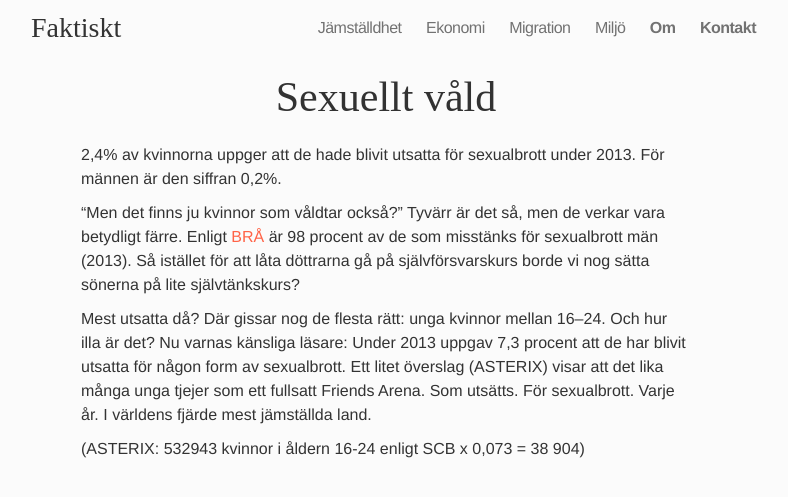
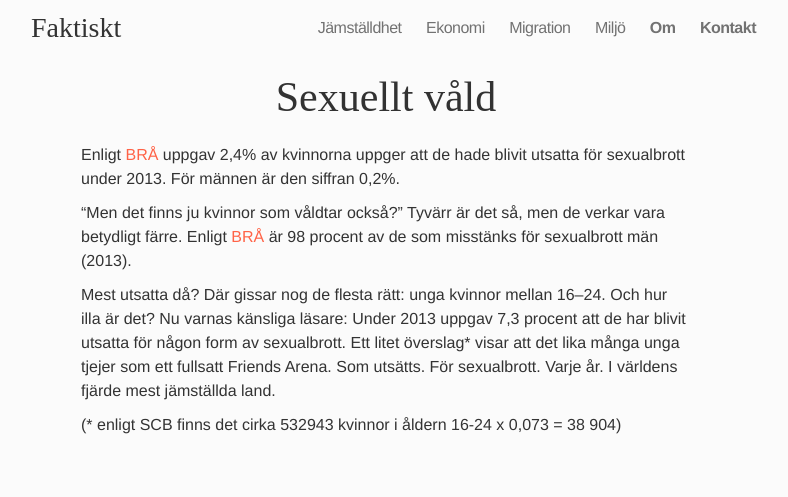
Before and after one commit to frigolitvarulv/faktiskt.github.io, a Jekyll site: the page built from jamstalldhet/sverige-r-ju-redan-v-rldens-mest-j-mst-llda-land/sexuellt-v-ld.md, in a window 1280 px wide. Shown: the top 497 px of the page, without its empty margins (254-1042 px from the left). Built offline with Jekyll 4.4.1, drawn with Linux system fonts in a browser that asks for light colours; nearby versions of some CDN libraries; Markdown is read by kramdown in place of the engine named in the settings.

Commit message:
Updated sexuellt-v-ld.md

```diff
--- a/jamstalldhet/sverige-r-ju-redan-v-rldens-mest-j-mst-llda-land/sexuellt-v-ld.md
+++ b/jamstalldhet/sverige-r-ju-redan-v-rldens-mest-j-mst-llda-land/sexuellt-v-ld.md
@@ -5,10 +5,11 @@ title: Sexuellt våld
 ---
 
 
-2,4% av kvinnorna uppger att de hade blivit utsatta för sexualbrott under 2013. För männen är den siffran 0,2%.
 
-"Men det finns ju kvinnor som våldtar också?" Tyvärr är det så, men de verkar vara betydligt färre. Enligt [BRÅ](http://www.bra.se/bra/brott-och-statistik/valdtakt-och-sexualbrott.html "Våldtäkt och sexualbrott") är 98 procent av de som misstänks för sexualbrott män (2013). Så istället för att låta döttrarna gå på självförsvarskurs borde vi nog sätta sönerna på lite självtänkskurs?
+Enligt [BRÅ](https://www.bra.se/download/18.5e2a4a6b14ab1667599108/1441722493456/2015_1_NTU_2014.pdf) uppgav 2,4% av kvinnorna uppger att de hade blivit utsatta för sexualbrott under 2013. För männen är den siffran 0,2%.
 
-Mest utsatta då? Där gissar nog de flesta rätt: unga kvinnor mellan 16–24. Och hur illa är det? Nu varnas känsliga läsare: Under 2013 uppgav 7,3 procent att de har blivit utsatta för någon form av sexualbrott. Ett litet överslag (ASTERIX) visar att det lika många unga tjejer som ett fullsatt Friends Arena. Som utsätts. För sexualbrott. Varje år. I världens fjärde mest jämställda land.
+"Men det finns ju kvinnor som våldtar också?" Tyvärr är det så, men de verkar vara betydligt färre. Enligt [BRÅ](http://www.bra.se/bra/brott-och-statistik/valdtakt-och-sexualbrott.html "Våldtäkt och sexualbrott") är 98 procent av de som misstänks för sexualbrott män (2013).
 
-(ASTERIX: 532943 kvinnor i åldern 16-24 enligt SCB x 0,073 = 38 904)
+Mest utsatta då? Där gissar nog de flesta rätt: unga kvinnor mellan 16–24. Och hur illa är det? Nu varnas känsliga läsare: Under 2013 uppgav 7,3 procent att de har blivit utsatta för någon form av sexualbrott. Ett litet överslag* visar att det lika många unga tjejer som ett fullsatt Friends Arena. Som utsätts. För sexualbrott. Varje år. I världens fjärde mest jämställda land.
+
+(* enligt SCB finns det cirka 532943 kvinnor i åldern 16-24  x 0,073 = 38 904)
```
